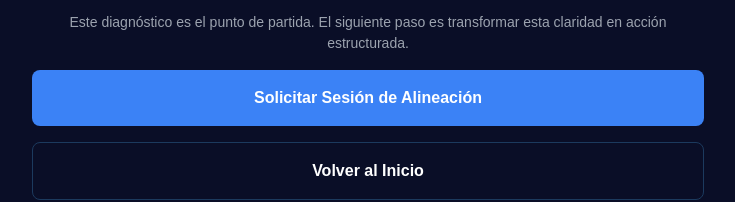
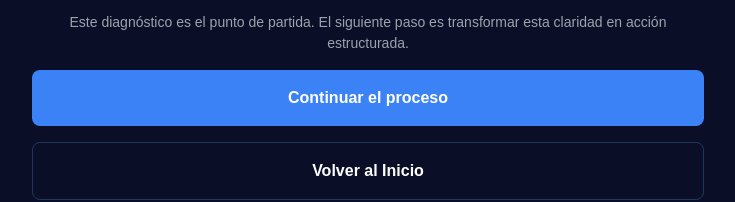
Before and after one commit to bienvenidoamentalengineering-cyber/internal-audit-system, a Next.js app: page /diagnosis in a window 1280 px wide. Shown: the part 1298-1500 px from the top of the page, without its empty margins (272-1007 px from the left). Built offline with nearby package versions, Linux system fonts and the light colour scheme; no server answers.

Commit message:
Change: Actualizar texto del botón CTA a 'Continuar el proceso'

```diff
--- a/app/diagnosis/page.tsx
+++ b/app/diagnosis/page.tsx
@@ -548,7 +548,7 @@ export default function DiagnosisPage() {
                 onMouseEnter={(e) => !loading && (e.currentTarget.style.backgroundColor = '#0EA5E9')}
                 onMouseLeave={(e) => !loading && (e.currentTarget.style.backgroundColor = '#3B82F6')}
               >
-                {loading ? 'Redirigiendo...' : 'Solicitar Sesión de Alineación'}
+                {loading ? 'Redirigiendo...' : 'Continuar el proceso'}
               </a>
               <a
                 href="/"
```
